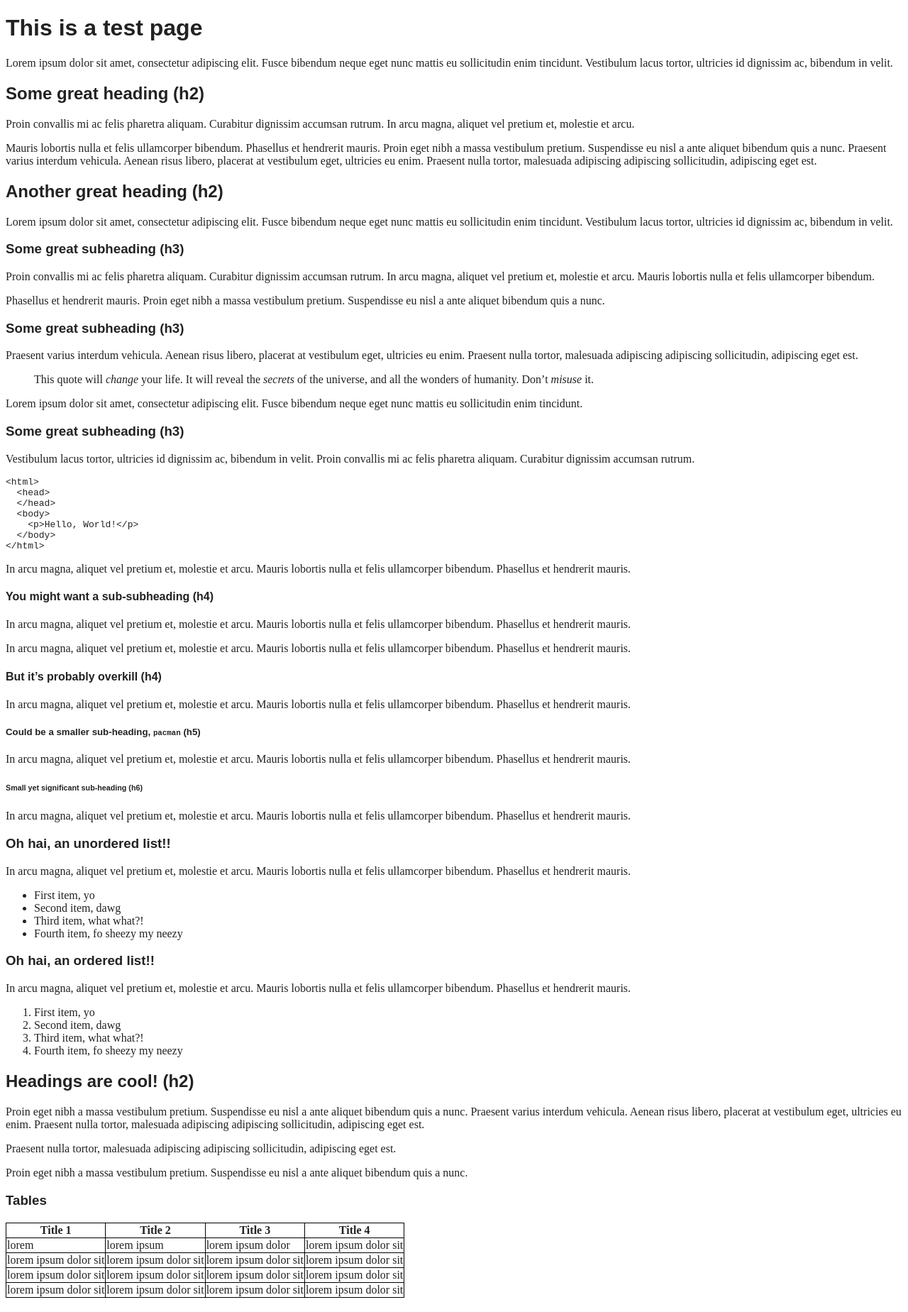
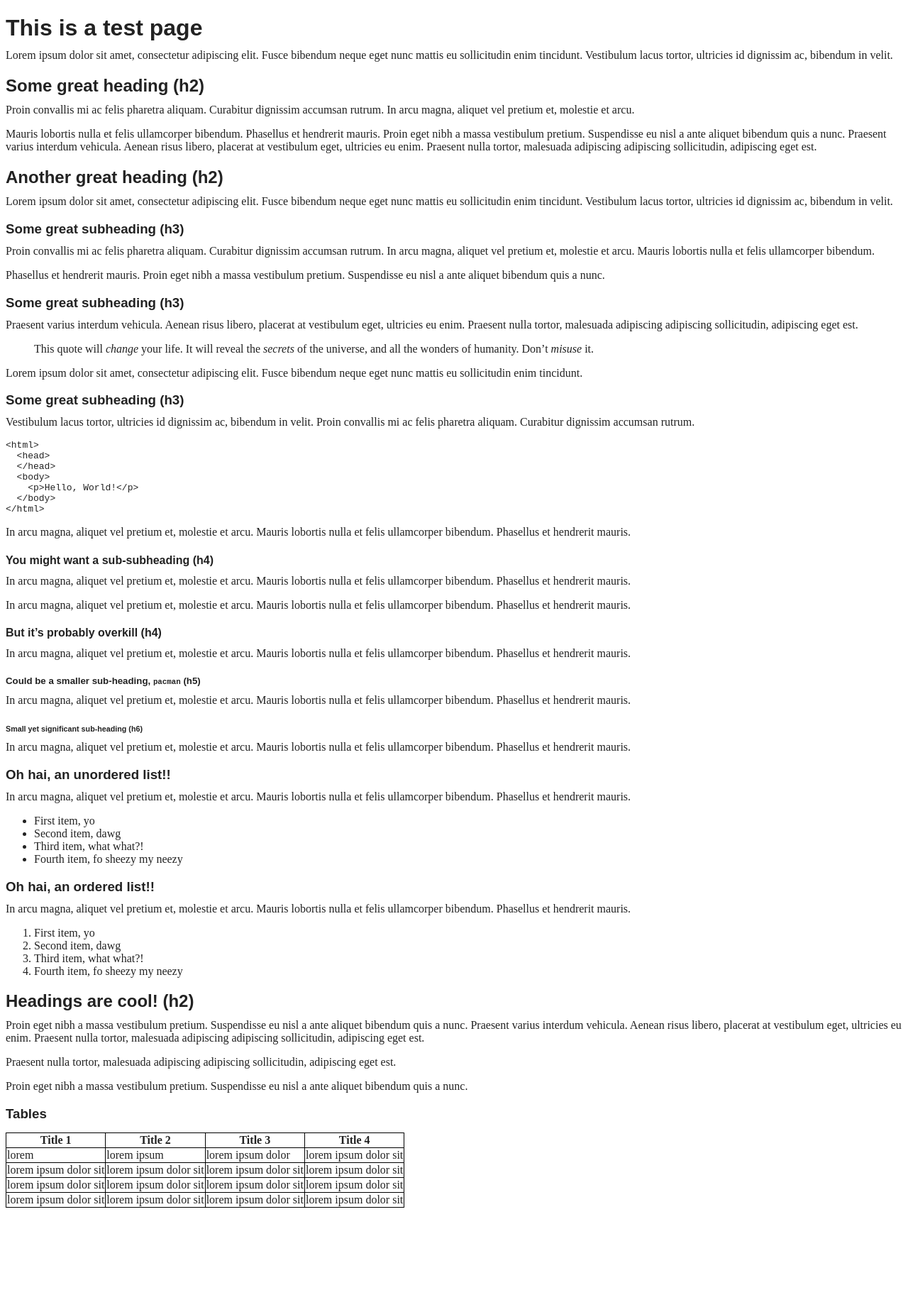
Before and after one commit to makgill/deryk, a Jekyll site: the page built from test.md, in a window 1280 px wide. Shown: the whole page at 71% size. Built offline with Jekyll 4.4.1, drawn with Linux system fonts in a browser that asks for light colours; some web fonts are replaced; our own code applies the rules of GitHub Pages for plain Markdown files; after the commit the page ends 1722 px from its top, so only the background shows below that.

Commit message:
Update css.html

```diff
--- a/_includes/css.html
+++ b/_includes/css.html
@@ -10,7 +10,7 @@ border-collapse: collapse;
 
 
 	pre{white-space: break-spaces;overflow:auto;}
-	body{font-family:serif;color:#222;}h1,h2,h3,h4,h5,h6{margin-bottom:-5x;font-family:sans-serif;}a{color:blue;}a:hover{background-color:#yellow;}
+	body{font-family:serif;color:#222;}h1,h2,h3,h4,h5,h6{-webkit-font-smoothing: antialiased;margin-bottom:-5px;font-family:sans-serif;}a{color:blue;}a:hover{background-color:#yellow;}
 
 
 
```
